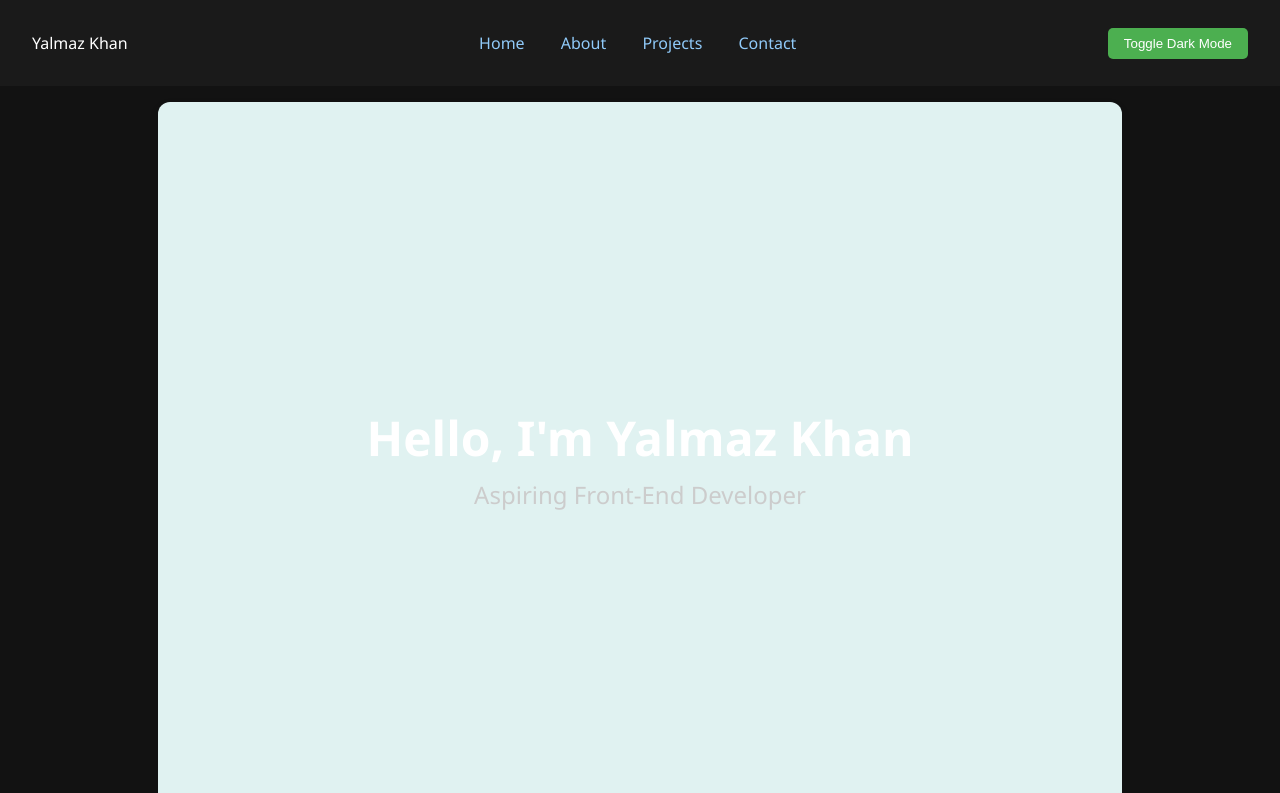
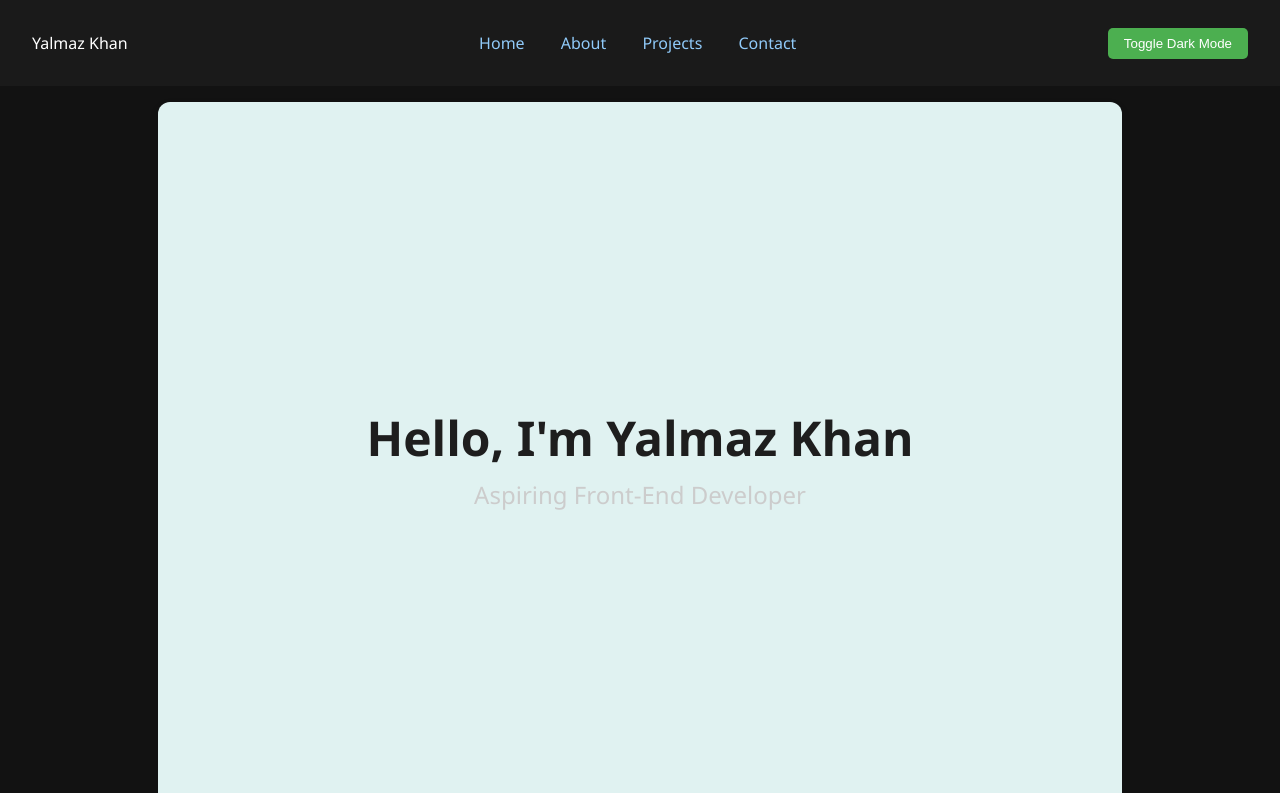
Before and after one commit to kyaxl/Portfolio, a plain HTML site: page index.html in a window 1280 px wide. Both pictures are taken after a click on the button "Toggle Dark Mode". Shown: the top 793 px of the page. Drawn offline with Linux system fonts and the light colour scheme.

Commit message:
changed colors

```diff
--- a/style.css
+++ b/style.css
@@ -90,7 +90,7 @@ body.dark-mode {
 }
 
 body.dark-mode #home h1 {
-  color: #ffffff;
+  color: #1e1e1e;
 }
 
 body.dark-mode #home p{
```
